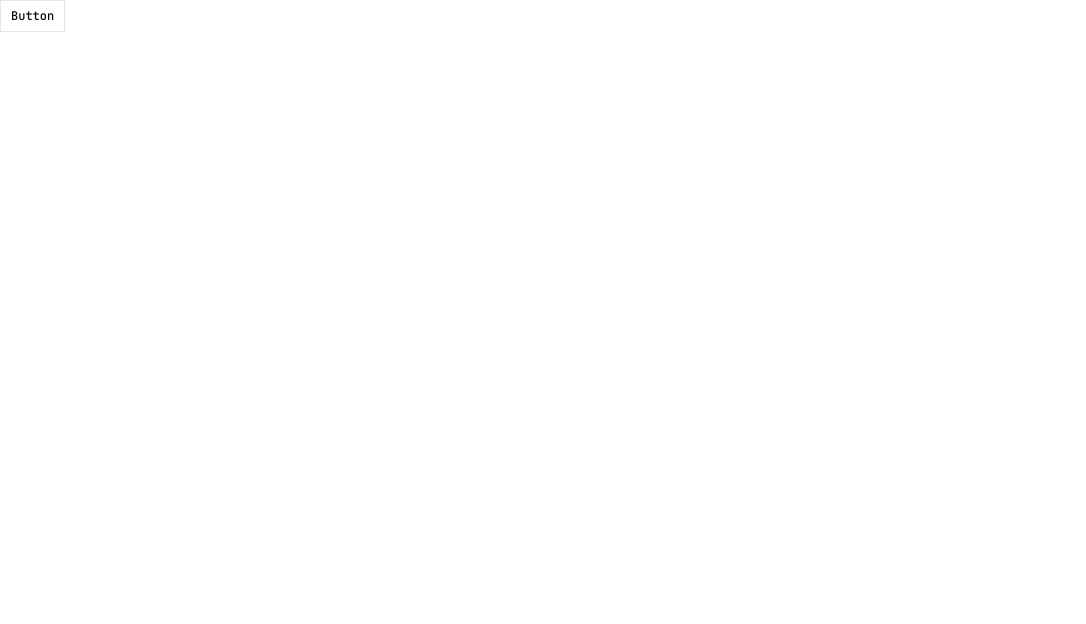
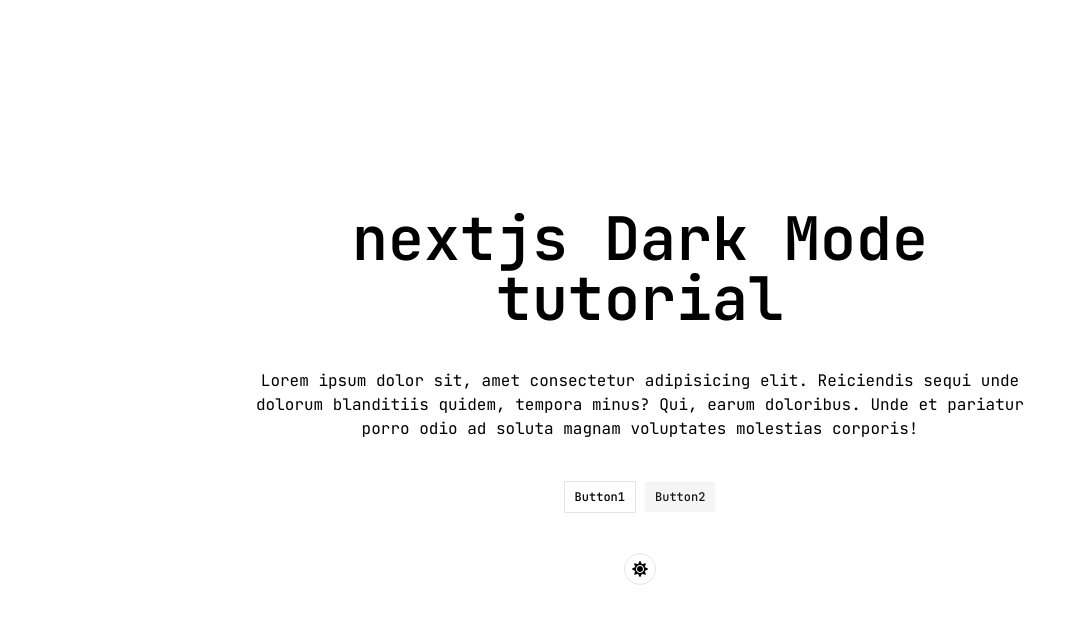
Before and after one commit to meytizn/Dashboard-ui, a Next.js app: page / in a window 1280 px wide. Shown: the top 624 px of the page, without its empty margins (0-1086 px from the left). Built offline with nearby package versions, Linux system fonts and the light colour scheme.

Commit message:
theme mode created successfully

```diff
--- a/app/layout.tsx
+++ b/app/layout.tsx
@@ -2,6 +2,7 @@ import type { Metadata } from "next";
 import { Geist, Geist_Mono, JetBrains_Mono } from "next/font/google";
 import "./globals.css";
 import { cn } from "@/lib/utils";
+import { ThemeProvider } from "next-themes";
 
 const jetbrainsMono = JetBrains_Mono({subsets:['latin'],variable:'--font-mono'});
 
@@ -29,8 +30,15 @@ export default function RootLayout({
     <html
       lang="en"
       className={cn("h-full", "antialiased", geistSans.variable, geistMono.variable, "font-mono", jetbrainsMono.variable)}
+      suppressHydrationWarning
     >
-      <body className="min-h-full flex flex-col">{children}</body>
+      <body className="min-h-full flex flex-col">
+
+        <ThemeProvider attribute="class" enableSystem defaultTheme="system">
+        {children}
+        </ThemeProvider>
+
+        </body>
     </html>
   );
 }
--- a/app/page.tsx
+++ b/app/page.tsx
@@ -1,12 +1,24 @@
 import Image from "next/image";
 
 import { Button } from "@/components/ui/button"
+import ThemeToggle from "./theme-toggle";
 
 export default function Home() {
 
   return (
-     <div>
-      <Button variant="outline">Button</Button>
+     <div className="min-h-screen flex items-center justify-center
+     bg-white text-black dark:bg-black dark:text-white  transition-all duration-300
+     ">
+      <div className="max-w-3xl text-center space-y-10">
+     <h1 className="text-6xl font-semibold ">nextjs Dark Mode tutorial </h1>
+     <p>Lorem ipsum dolor sit, amet consectetur adipisicing elit. Reiciendis sequi unde dolorum blanditiis quidem, tempora minus? Qui, earum doloribus. Unde et pariatur porro odio ad soluta magnam voluptates molestias corporis!</p>
+
+      <div className="space-x-2">
+      <Button variant="outline">Button1</Button>
+      <Button variant="secondary">Button2</Button>
+      </div>
+      <ThemeToggle/>
+      </div>
      </div>
 
   );
--- /dev/null
+++ b/app/theme-toggle.tsx
@@ -0,0 +1,21 @@
+"use client"
+
+import { Button } from "@/components/ui/button"
+import { useTheme } from "next-themes"
+import { FaSun ,FaMoon } from "react-icons/fa"
+export default function ThemeToggle (){
+    const {theme , setTheme} = useTheme();
+    return(
+        <>
+        <Button variant="outline" size="icon" className="rounded-full"
+        onClick={()=>setTheme(theme==="light" ?"dark":"light")}
+        >
+
+
+        <FaSun className="absolute h-10 w-10 rotate-0 scale-100 dark:-rotate-90 dark:scale-0 "></FaSun>
+        <FaMoon className="absolute h-10 w-10 rotate-90 scale-0 dark:-rotate-0 dark:scale-100 "></FaMoon>
+
+        </Button>
+        </>
+    )
+}
--- a/package.json
+++ b/package.json
@@ -13,9 +13,11 @@
     "class-variance-authority": "^0.7.1",
     "clsx": "^2.1.1",
     "next": "16.2.6",
+    "next-themes": "^0.4.6",
     "radix-ui": "^1.4.3",
     "react": "19.2.4",
     "react-dom": "19.2.4",
+    "react-icons": "^5.6.0",
     "shadcn": "^4.8.3",
     "tailwind-merge": "^3.6.0",
     "tw-animate-css": "^1.4.0"
```
Also changed, not shown: 1 other file (tests, documents, lock files or other folders).
